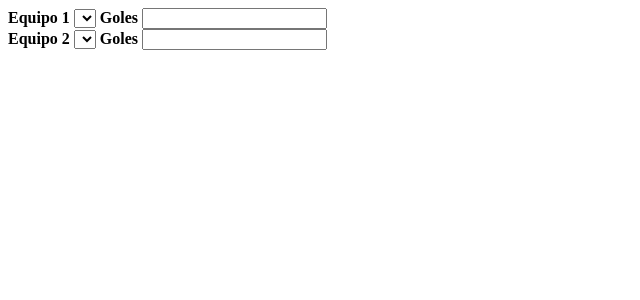
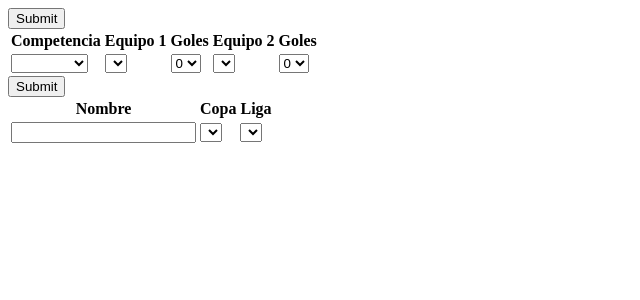
Before and after one commit to politecnicomodelopoo2018/CastroPena3erTrimestre, a Flask app: page /admin in a window 1280 px wide. Shown: the top 300 px of the page, without its empty margins (0-640 px from the left). Run offline with Flask 2, Linux system fonts and the light colour scheme; tables that the repository leaves empty or names only in its code hold one stand-in row (values such as "Sample post"); lists and menus that the app fills with data are empty.

Commit message:
cammiteando ando

```diff
--- a/main.py
+++ b/main.py
@@ -79,12 +79,51 @@
 
     teams = BD().run("select * from Equipo;")
 
+    competencia1 = BD().run("select * from Copa;")
+    competencia2 = BD().run("select * from Liga;")
+    equipos = BD().run("select * from Equipo")
+
+    copas = competencia1.fetchall()
+    ligas = competencia2.fetchall()
+    teamLista = equipos.fetchall()
+
     listaEquipos = teams.fetchall()
 
 
-    return render_template("/admin.html", Equipos = listaEquipos)
+    return render_template("/admin.html", Equipos = listaEquipos, Cups = copas, Ligues = ligas, Teams = teamLista)
+
+@app.route('/admin2', methods= ['POST','GET'])
+def adminPartidos():
+
+    match = Partido()
+    eq1 = request.form.get("Eq1")
+    eq2 = request.form.get("Eq2")
+    golesEq1 = request.form.get("golesEq1")
+    golesEq2 = request.form.get("golesEq2")
+    competencia = request.form.get("competencia")
+
+    pito = competencia[1]
+    letra = competencia[0]
+
+    if letra == 'A':
+
+        match.crearPartido(eq1,eq2,golesEq1, golesEq2, None, None, None, None)
+
+    elif letra == 'l':
+
+        match.crearPartido(int(eq1), int(eq2), golesEq1, golesEq2, int(pito), None, None, None)
+
+    elif letra == 'c':
+
+        match.crearPartido(int(eq1), int(eq2), golesEq1, golesEq2, None, int(pito),None, None)
+
+    match.setPartido()
 
 
+
+
+
+    return render_template("/admin.html")
 
 
 # Ligue.crearLiga("La Liga Santander", "España", None, False, 2018)
@@ -94,6 +133,21 @@
 # Equipe1.crearEquipo("Atletico de Madrid", 1, None)
 # Equipe2.crearEquipo("Boca Juniors", 1, None)
 
+@app.route('/admin2', methods= ['POST','GET'])
+def adminEquipos():
+
+    team = Equipo()
+
+    name = request.form.get("Equipo")
+    cup = request.form.get("Copa")
+    ligue = request.form.get("Liga")
+
+    team.crearEquipo(name,ligue,cup,None)
+
+    team.setEquipo()
+
+
+    return render_template("/admin.html")
 
 # Equipe1.setEquipo()
 # Equipe2.setEquipo()
--- a/templates/admin.html
+++ b/templates/admin.html
@@ -4,59 +4,165 @@
 </head>
 <body>
 
+<table>
+
 <tr>
 
+
+    <th><strong>Competencia</strong></th>
   	<th><strong>Equipo 1</strong></th>
-
-    <tr>
-    <td>
-        <select>
-
-            {% for item in Equipos %}
-                <option value= "idEq1">{{item["Nombre"]}}</option>
-            {% endfor %}
-
-        </select>
-    </td>
-    </tr>
-
-  	<th><strong>Goles</strong></th>
-
-    <tr>
-        <td>
-    <input type="text" name="golesEq1"><br>
-        </td>
-    </tr>
-
-
-
-
-	<th><strong>Equipo 2</strong></th>
-
-    <tr>
-    <td>
-        <select>
-
-            {% for item in Equipos %}
-                <option value= "idEq2">{{item["Nombre"]}}</option>
-            {% endfor %}
-
-        </select>
-    </td>
-    </tr>
-
-	<th><strong>Goles</strong></th>
-
-    <tr>
-        <td>
-    <input type="text" name="golesEq2"><br>
-        </td>
-    </tr>
+    <th><strong>Goles</strong></th>
+    <th><strong>Equipo 2</strong></th>
+    <th><strong>Goles</strong></th>
 
 
 
 </tr>
 
+<form action="/admin2" method="post" >
+
+<tr>
+
+    <td>
+
+        <select name="competencia">
+
+            {%for item in Cups:%}
+
+
+            <option value="c{{item.idCopa}}"> {{item["Nombre"]}} </option>
+
+            {%endfor%}
+
+            {%for item in Ligues:%}
+
+            <option value="l{{item.idLiga}}"> {{item["Nombre"]}} </option>
+
+            {%endfor%}
+
+            <option value="Amistoso"> Amistoso </option>
+
+        </select>
+
+    </td>
+
+
+
+    <td>
+        <select name="Eq1">
+
+            {% for item in Equipos: %}
+
+                <option value= "{{item.idEquipo}}">{{item["Nombre"]}}</option>
+
+            {% endfor %}
+
+        </select>
+    </td>
+
+
+
+
+    <td>
+        <select name="golesEq1">
+
+            {% for item in range(10) %}
+                <option value= "{{item}}" >{{item}}</option>
+            {% endfor %}
+
+        </select>
+    </td>
+
+
+
+
+    <td>
+        <select  name="Eq2">
+
+            {% for item in Equipos %}
+                <option value= "{{item.idEquipo}}">{{item["Nombre"]}}</option>
+            {% endfor %}
+
+        </select>
+    </td>
+
+
+
+
+    <td>
+        <select name="golesEq2">
+
+            {% for item in range(10) %}
+                <option value= "{{item}}" >{{item}}</option>
+            {% endfor %}
+
+        </select>
+    </td>
+
+
+</tr>
+
+    <input type="submit" value="Submit">
+
+</form>
+
+
+</table>
+
+<table>
+
+    <tr>
+
+
+    <th><strong>Nombre</strong></th>
+  	<th><strong>Copa</strong></th>
+    <th><strong>Liga</strong></th>
+
+
+    </tr>
+
+    <form action="/admin2" method="post" >
+
+    <tr>
+
+        <td>
+
+            <input type="text" name="Equipo"><br>
+
+        </td>
+        <td>
+
+        <select name="Copa">
+
+            {%for item in Cups:%}
+
+            <option value="{{item.idCopa}}"> {{item["Nombre"]}} </option>
+
+            {%endfor%}
+
+        </select>
+        </td>
+
+        <td>
+        <select name="Liga">
+
+            {%for item in Ligues:%}
+
+            <option value="{{item.idLiga}}"> {{item["Nombre"]}} </option>
+
+            {%endfor%}
+
+        </select>
+        </td>
+
+    </tr>
+
+        <input type="submit" value="Submit">
+
+    </form>
+
+</table>
+
 
 </body>
 </html>
```
Also changed, not shown: Partido.py (+11 -1 lines).
